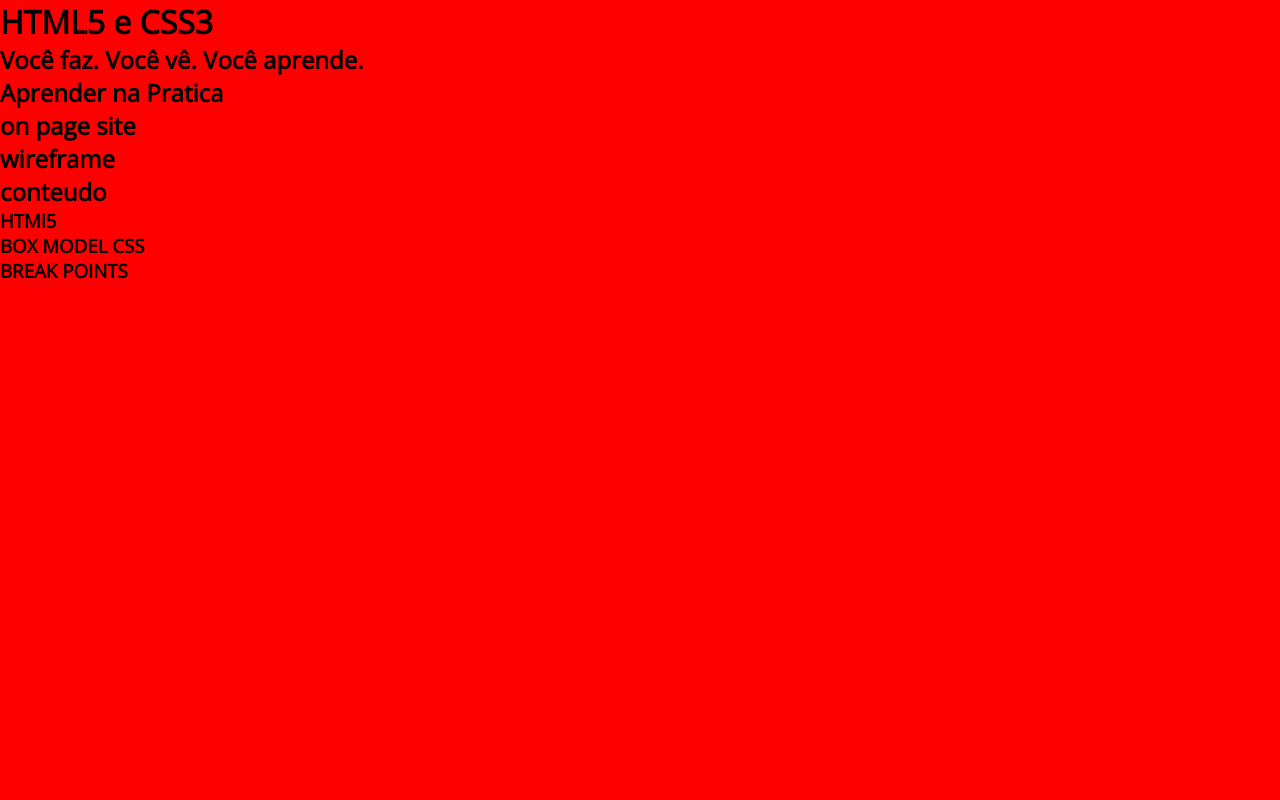
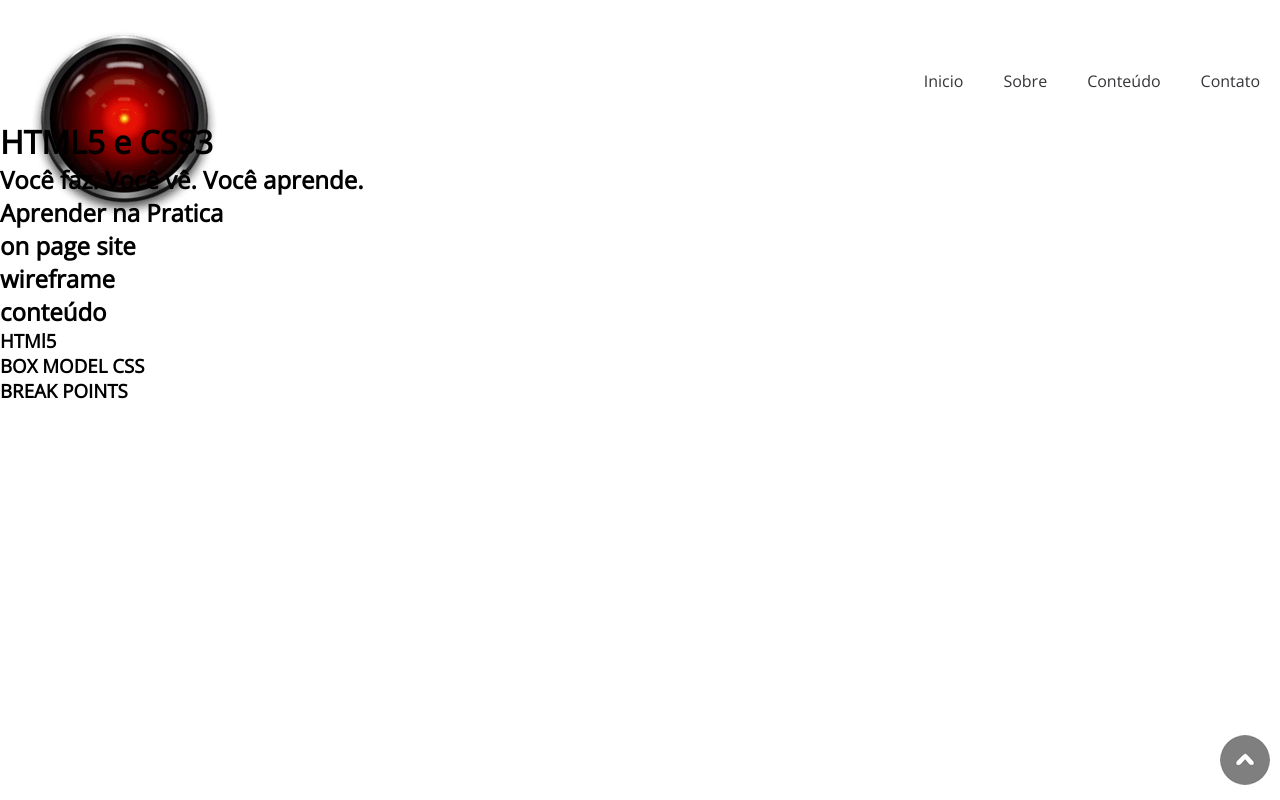
Before and after one commit to MarcioLeandro8/HTML5CSS3, a plain HTML site: page index.html in a window 1280 px wide. Drawn offline with nearby package versions, Linux system fonts and the light colour scheme.

Commit message:
cabeçalho

```diff
--- a/index.html
+++ b/index.html
@@ -1,5 +1,6 @@
 <!DOCTYPE html>
 <html lang="pt-br">
+
 <head>
     <meta charset="UTF-8">
     <meta http-equiv="X-UA-Compatible" content="IE=edge">
@@ -9,11 +10,24 @@
     <link rel="icon" href="img/favicon.png">
     <link rel="stylesheet" href="style.css">
 </head>
+
 <body>
     <!-- Cabeçalho -->
-    <header>
-        <div class="Container">
-
+    <header id="inicio">
+        <div class="Container flex">
+            <div id="logo">
+                <img src="img/logo.png" alt="hal 9000">
+            </div>
+            <nav>
+                <input type="checkbox" id="check">
+                <label for="check">&#x268c;</label>
+                <ul>
+                    <li><a href="#inicio">Inicio</a></li>
+                    <li><a href="#sobre">Sobre</a></li>
+                    <li><a href="#conteudo">Conteúdo</a></li>
+                    <li><a href="#contato">Contato</a></li>
+                </ul>
+            </nav>
         </div>
     </header>
     <!-- destaque -->
@@ -25,7 +39,7 @@
 
     </main>
     <!-- sobre -->
-    <section>
+    <section id="sobre">
         <div class="Container">
             <h2>Aprender na Pratica</h2>
         </div>
@@ -46,9 +60,9 @@
 
     </section>
     <!-- conteudo -->
-    <section>
+    <section id="conteudo">
         <div class="Container">
-            <h2>conteudo</h2>
+            <h2>conteúdo</h2>
             <h3>HTMl5</h3>
             <h3>BOX MODEL CSS</h3>
             <h3>BREAK POINTS</h3>
@@ -56,10 +70,12 @@
 
     </section>
     <!-- rodapé -->
-    <footer>
+    <footer id="contato">
         <div class="Container">
 
         </div>
     </footer>
+    <a href="#inicio"id= topo><img src="img/topo.png" alt="topo do site"></a>
 </body>
+
 </html>
--- a/style.css
+++ b/style.css
@@ -14,16 +14,64 @@ body{
 /*layout*/
 .Conteiner{
     margin: 0 auto;
-    background-color:#7f0;
+
+}
+.flex {
+    display: flex;
+    justify-content: space-between;
+
+}
+/*topo do site*/
+#topo {
+    position: fixed;
+    right: 10px;
+    bottom: 10px;
+}
+/* cabeçalho */
+header{
+    height: 60px;
+
+}
+#logo img {
+    width: 128px;
+    height: 128px;
+}
+#check{
+    display: none;
+}
+label{
+    font-size: 3em;
+    padding-right: 15px;
+
+}
+nav ul {
+    list-style: none;
+    background-color: #343538;
+    height: 100vh;
+    position: fixed;
+    top:60px;
+    right: -100;
+    width:100%;
+    transition: all 0.5s;
+
+}
+#check:checked ~ ul {
+    right:0;
+}
+nav ul li{
+    padding: 20px;
+    border-bottom: 1px solid #a9a9a9;
 }
 
+nav ul li a {
+    text-decoration: none;
+    color:#fff;
 
+
+}
 /* smartphofe landscape >>>>>>>>>>>>>>>>>>>>>>>>>>>>>>>>>>>>>>>>>>>>>>>*/
 @media (min-width: 576px){
-    body{
-        background-color: #0ff;
 
-    }
 /* layout */
 .Conteiner {
     max-width: 540px;
@@ -31,10 +79,7 @@ body{
 }
 /* tablet portrait >>>>>>>>>>>>>>>>>>>>>>>>>>>>>>>>>>>>>>>>>>>>>>>*/
 @media (min-width: 768px){
-    body{
-        background-color: #ff0;
 
-    }
     /* layout */
 .Conteiner {
     max-width: 720px;
@@ -42,9 +87,7 @@ body{
 }
 /* tablet Landscape >>>>>>>>>>>>>>>>>>>>>>>>>>>>>>>>>>>>>>>>>>>>>>>*/
 @media (min-width: 992px){
-    body{
-        background-color: #ff6600;
-    }
+
 /* layout */
 .Conteiner {
     max-width: 960px;
@@ -52,11 +95,43 @@ body{
 }
 /* PC >>>>>>>>>>>>>>>>>>>>>>>>>>>>>>>>>>>>>>>>>>>>>>>*/
 @media (min-width: 1200px){
-    body{
-        background-color: #ff0000;
-    }
+
 /* layout */
 .Conteiner {
     max-width: 1140px;
 }
 }
+/*cabeçalho */
+header {
+    height: 120px;
+}
+#logo img {
+    width: 189px;
+    height: 189px;
+    margin: 30px;
+}
+
+label {
+    display: none;
+}
+
+nav ul {
+    position: static;
+    height: auto;
+    background-color: transparent;
+    margin-top: 50px;
+
+}
+
+nav ul li {
+    float: left;
+    border: 0;
+}
+
+nav ul li a {
+    color:#343538;
+}
+
+nav ul li a:hover {
+    color: #c00000;
+}
```
